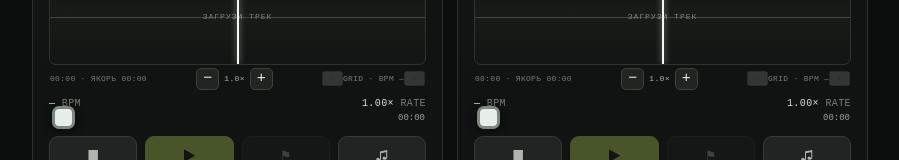
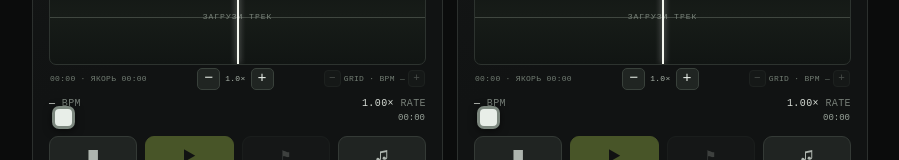
Before and after one commit to Startat6am/not-a-daw, a React (Vite) app: page / in a window 1280 px wide. Shown: the part 562-722 px from the top of the page, without its empty margins (190-1089 px from the left). Built offline with nearby package versions, Linux system fonts and the light colour scheme.

Commit message:
Style manual beat-grid adjustment controls

```diff
--- a/src/styles.css
+++ b/src/styles.css
@@ -146,3 +146,5 @@
 .transport .play-button{font-weight:800}
 
 .waveform-anchor-line{position:absolute;z-index:4;top:0;bottom:0;width:1px;border-left:1px dashed #f4f7ef;opacity:.85;pointer-events:none}
+
+.grid-adjust{display:flex;align-items:center;gap:3px;white-space:nowrap}.grid-adjust button{display:grid;place-items:center;width:17px;height:17px;padding:0;border:1px solid #39413b;border-radius:4px;background:#202522;color:#cbd4ca;font-size:11px;line-height:1}.grid-adjust button:disabled{opacity:.3}.grid-adjust span{min-width:36px;text-align:center}
```
